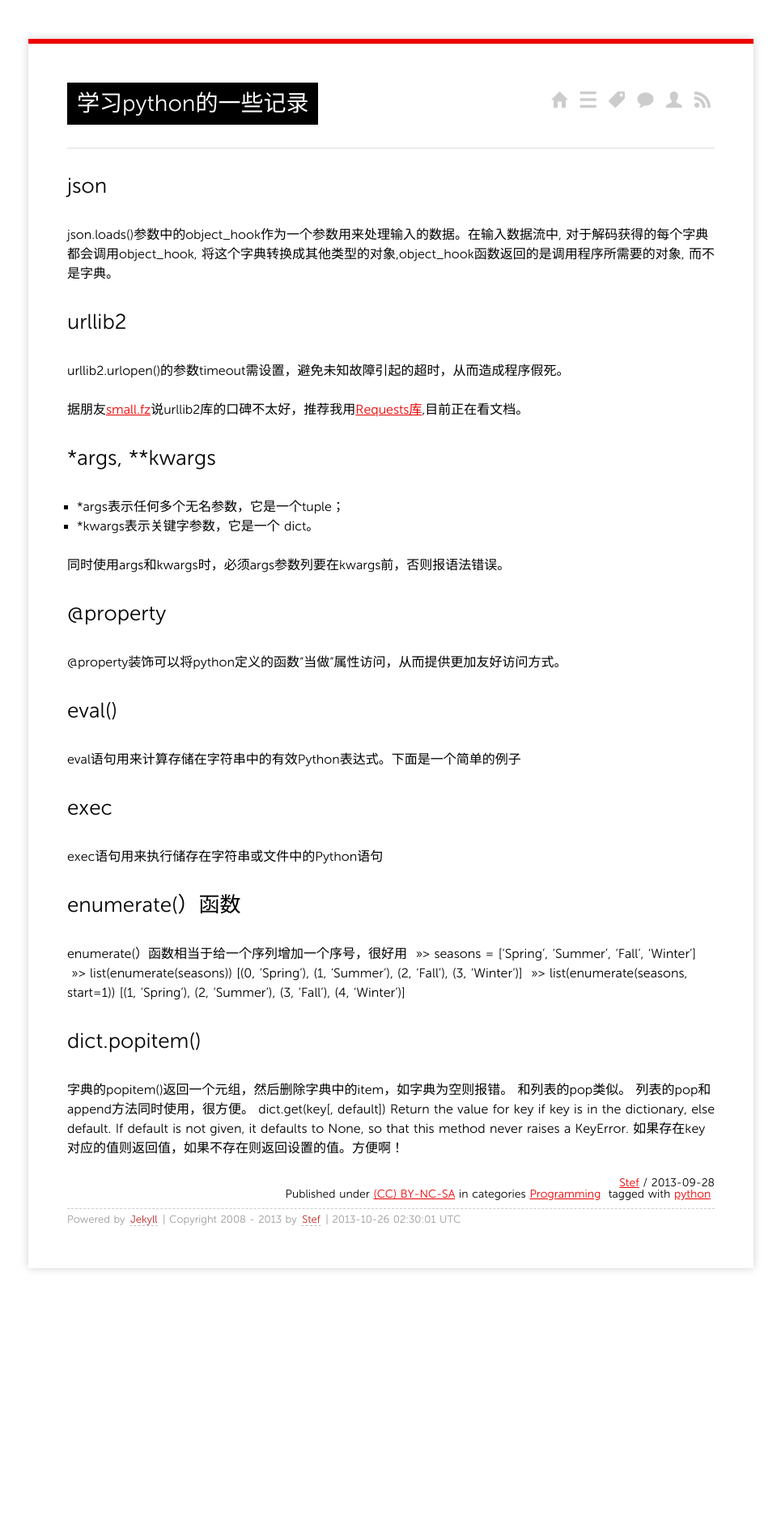
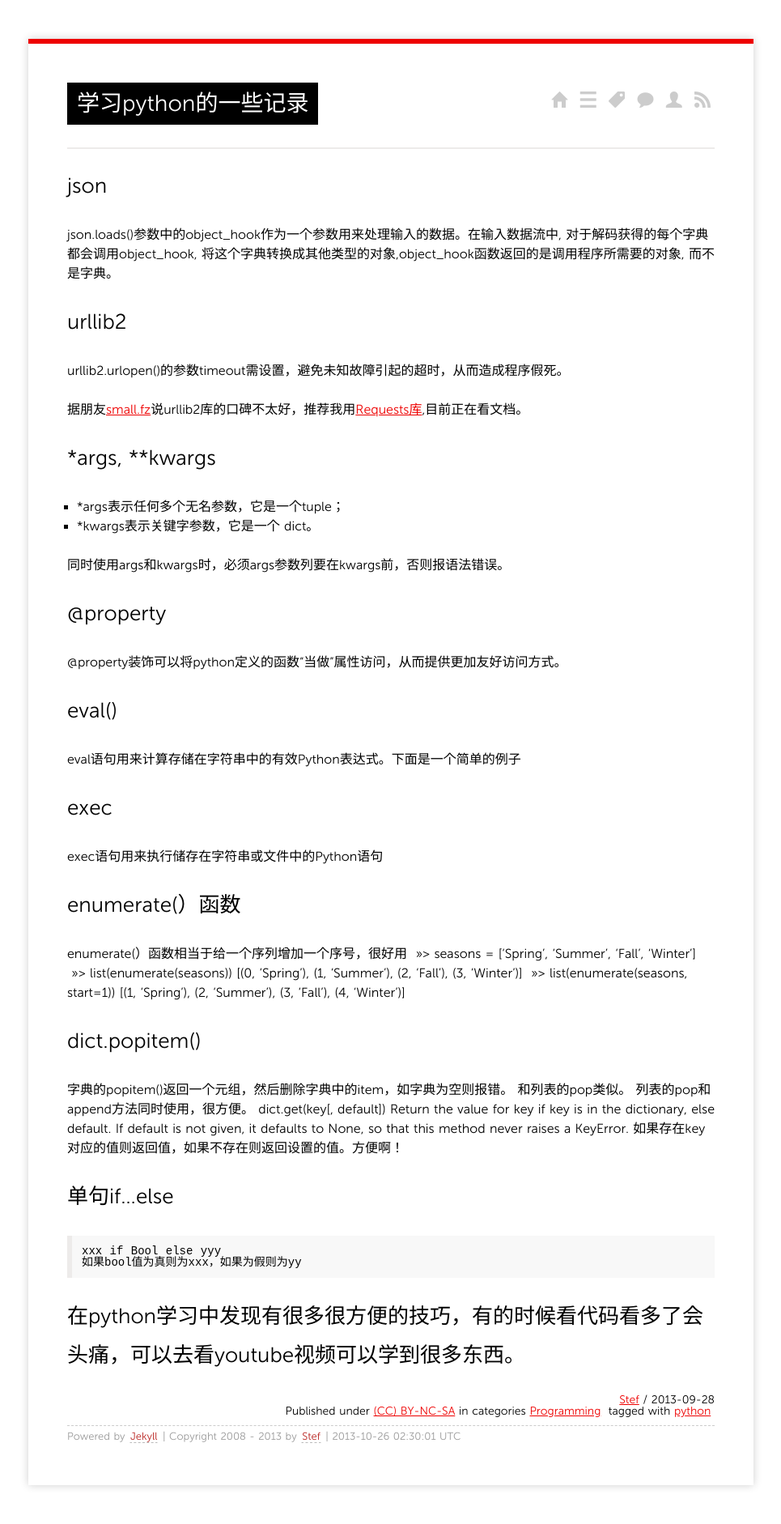
Before and after one commit to stefwoo/stefwoo.github.com, a Jekyll site: the page built from _posts/2013/2013-09-28-python-study-notes.md, in a window 1280 px wide. Shown: the whole page at 81% size, without its empty margins (157-1122 px from the left). Built offline with Jekyll 4.4.1, drawn with Linux system fonts in a browser that asks for light colours; Markdown is read by kramdown in place of the engine named in the settings; comment, search, counter and statistics services are not loaded; before the commit the page ends 1614 px from its top, so only the background shows below that.

Commit message:
new post

```diff
--- a/_posts/2013/2013-09-28-python-study-notes.md
+++ b/_posts/2013/2013-09-28-python-study-notes.md
@@ -53,3 +53,10 @@ enumerate(）函数相当于给一个序列增加一个序号，很好用
 dict.get(key[, default])
 Return the value for key if key is in the dictionary, else default. If default is not given, it defaults to None, so that this method never raises a KeyError.
 如果存在key对应的值则返回值，如果不存在则返回设置的值。方便啊！
+
+## 单句if...else
+
+    xxx if Bool else yyy
+    如果bool值为真则为xxx，如果为假则为yy
+
+##在python学习中发现有很多很方便的技巧，有的时候看代码看多了会头痛，可以去看youtube视频可以学到很多东西。
```
Also changed, not shown: _posts/2013/2013-09-28-virtualenv-study.md (added, +17 -0 lines).
